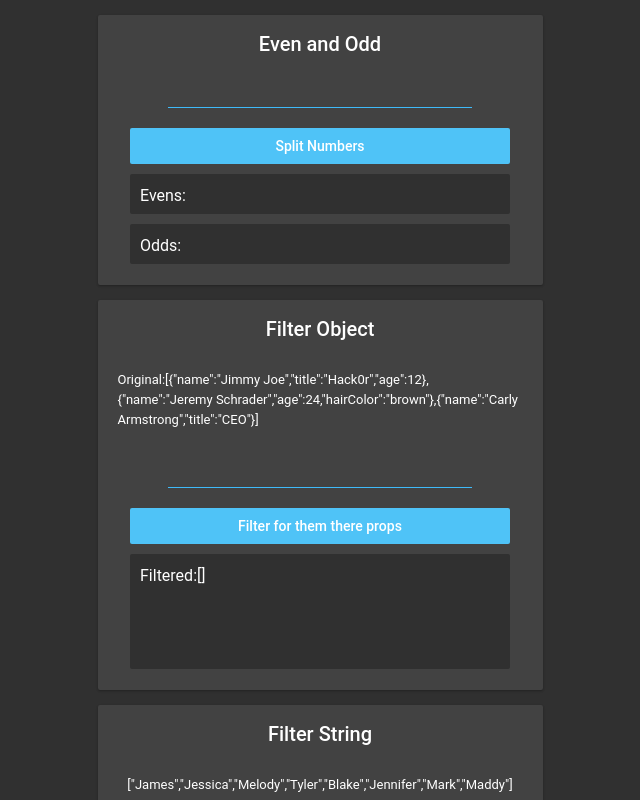
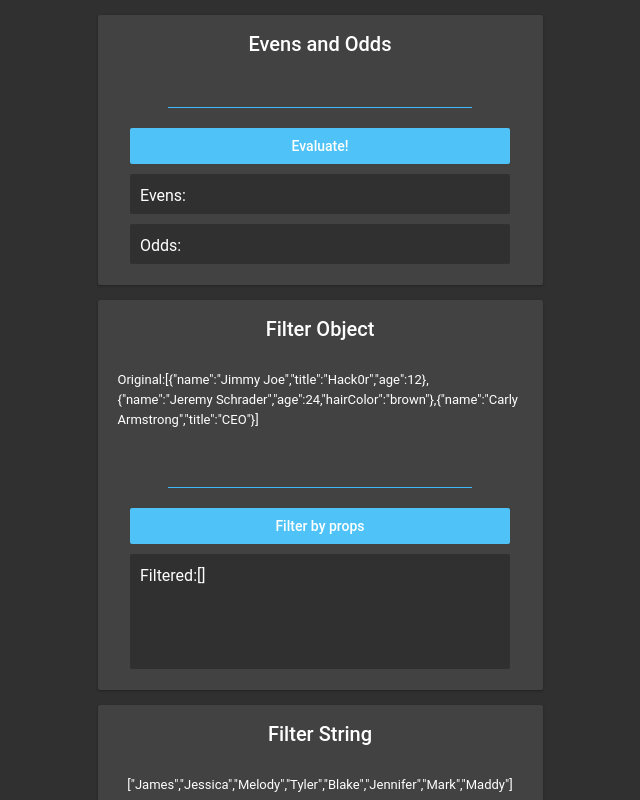
Before and after one commit to re-ross/ReactToyProblems, a React (Create React App) app: page / in a window 1280 px wide. Shown: the top 800 px of the page, without its empty margins (320-960 px from the left). Built offline with nearby package versions, Linux system fonts and the light colour scheme.

Commit message:
refactoring toy problems

```diff
--- a/src/components/Topics/EvenAndOdd.jsx
+++ b/src/components/Topics/EvenAndOdd.jsx
@@ -1,37 +1,35 @@
 import React, { Component } from "react";
+
 export default class EvenAndOdd extends Component {
-  constructor() {
-    super();
+  constructor(props) {
+    super(props);
     this.state = {
       evenArray: [],
       oddArray: [],
       userInput: "",
     };
   }
+  handleChange = (e) => {
+    this.setState({ userInput: e.target.value });
+  };
+  evalNum = () => {
+    let userInput = this.state.userInput.split("");
+    let evens = [];
+    let odds = [];
+    userInput.map((num) => (num % 2 === 0 ? evens.push(num) : odds.push(num)));
+    this.setState({ evenArray: evens, oddArray: odds });
+  };
+
   render() {
-    const handleChange = (e) => {
-      this.setState({ userInput: e.target.value });
-    };
-    const evalNum = () => {
-      let numberInput = this.state.userInput.split("");
-      numberInput.map((num) =>
-        num % 2 === 0
-          ? this.state.evenArray.push(num)
-          : this.state.oddArray.push(num)
-      );
-      this.setState({ userInput: " " });
-      this.setState(this.state);
-    };
     return (
       <div className="puzzleBox evenAndOddPB">
-        <h4>Even and Odd</h4>
-        <input type="text" className="inputLine" onChange={handleChange} />
-
-        <button className="confirmationButton" onClick={evalNum}>
-          Split Numbers
+        <h4>Evens and Odds</h4>
+        <input className="inputLine" onChange={this.handleChange}></input>
+        <button className="confirmationButton" onClick={this.evalNum}>
+          Evaluate!
         </button>
         <span className="resultsBox">Evens: {this.state.evenArray}</span>
-        <span className="resultsBox">Odds: {this.state.oddArray}</span>
+        <span className="resultsBox">Odds:{this.state.oddArray}</span>
       </div>
     );
   }
--- a/src/components/Topics/FilterObject.jsx
+++ b/src/components/Topics/FilterObject.jsx
@@ -13,21 +13,21 @@ export default class FilterObject extends Component {
       filteredArray: [],
     };
   }
+  handleChange = (e) => {
+    this.setState({ userInput: e.target.value });
+  };
+  filterTerm = () => {
+    let word = this.state.userInput;
+    let unArr = this.state.unFilteredArray;
+    let filteredArr = [];
+    unArr.forEach((obj) =>
+      obj.hasOwnProperty(word)
+        ? filteredArr.push(obj)
+        : console.log(`${word} not found`)
+    );
+    this.setState({ filteredArray: filteredArr });
+  };
   render() {
-    const handleChange = (e) => {
-      this.setState({ userInput: e.target.value });
-    };
-    const filterObj = () => {
-      let word = this.state.userInput;
-      let unArray = this.state.unFilteredArray;
-      unArray.map((obj) =>
-        obj.hasOwnProperty(word)
-          ? this.state.filteredArray.push(obj)
-          : this.state.unFilteredArray
-      );
-      this.setState(this.state);
-    };
-
     return (
       <div className="puzzleBox filterObjectPB">
         <h4>Filter Object</h4>
@@ -35,9 +35,9 @@ export default class FilterObject extends Component {
           Original:
           {JSON.stringify(this.state.unFilteredArray)}
         </span>
-        <input className="inputLine" type="text" onChange={handleChange} />
-        <button className="confirmationButton" onClick={filterObj}>
-          Filter for them there props
+        <input className="inputLine" type="text" onChange={this.handleChange} />
+        <button className="confirmationButton" onClick={this.filterTerm}>
+          Filter by props
         </button>
         <span className="resultsBox filterObjectRB">
           Filtered:
--- a/src/components/Topics/FilterString.jsx
+++ b/src/components/Topics/FilterString.jsx
@@ -18,26 +18,30 @@ export default class FilterString extends Component {
       filteredArray: [],
     };
   }
+  handleChange = (e) => {
+    this.setState({ userInput: e.target.value });
+  };
+  filterStr = (userInput) => {
+    let namesArr = this.state.names;
+    let filteredArr = [];
+
+    namesArr.forEach((el) => {
+      el.includes(userInput)
+        ? filteredArr.push(el)
+        : console.log(`${userInput} not found`);
+    });
+    this.setState({ filteredArray: filteredArr });
+  };
   render() {
-    const handleChange = (e) => {
-      this.setState({ userInput: e.target.value });
-    };
-    const filterStr = () => {
-      let names = this.state.names;
-      let filterWord = this.state.userInput;
-      names.forEach((el) => {
-        el.includes(filterWord)
-          ? this.state.filteredArray.push(el)
-          : console.log(`${filterWord} not found`);
-      });
-      return this.setState(this.state);
-    };
     return (
       <div className="puzzleBox filterStringPB">
         <h4>Filter String</h4>
         <span className="puzzleText">{JSON.stringify(this.state.names)}</span>
-        <input className="inputLine" type="text" onChange={handleChange} />
-        <button className="confirmationButton" onClick={filterStr}>
+        <input className="inputLine" type="text" onChange={this.handleChange} />
+        <button
+          className="confirmationButton"
+          onClick={() => this.filterStr(this.state.userInput)}
+        >
           Filter?
         </button>
         <span className="resultsBox filterStringRB">
--- a/src/components/Topics/Palindrome.jsx
+++ b/src/components/Topics/Palindrome.jsx
@@ -8,25 +8,27 @@ export default class Palindrome extends Component {
       palindrome: "",
     };
   }
-  render() {
-    const handleChange = (e) => {
+  handleChange = (e) => {
     this.setState({ userInput: e.target.value });
   };
-    const isPalin = () => {
-      let input = this.state.userInput;
-
-      let revInput = input.toLowerCase().split("").reverse().join("");
+  isPalin = (userInput) => {
+    let input = userInput.toLowerCase();
+    let revInput = input.split("").reverse().join("");
     if (input === revInput) {
       this.setState({ palindrome: true });
     } else {
       this.setState({ palindrome: false });
     }
   };
+  render() {
     return (
       <div className="puzzleBox filterStringPB">
         <h4>Palindrome</h4>
-        <input className="inputLine" type="text" onChange={handleChange} />
-        <button className="confirmationButton" onClick={isPalin}>
+        <input className="inputLine" type="text" onChange={this.handleChange} />
+        <button
+          className="confirmationButton"
+          onClick={() => this.isPalin(this.state.userInput)}
+        >
           Is it a Palindrome?
         </button>
         <span className="resultsBox">{this.state.palindrome.toString()}</span>
```
Lines whose indentation alone changed are shown as unchanged.
